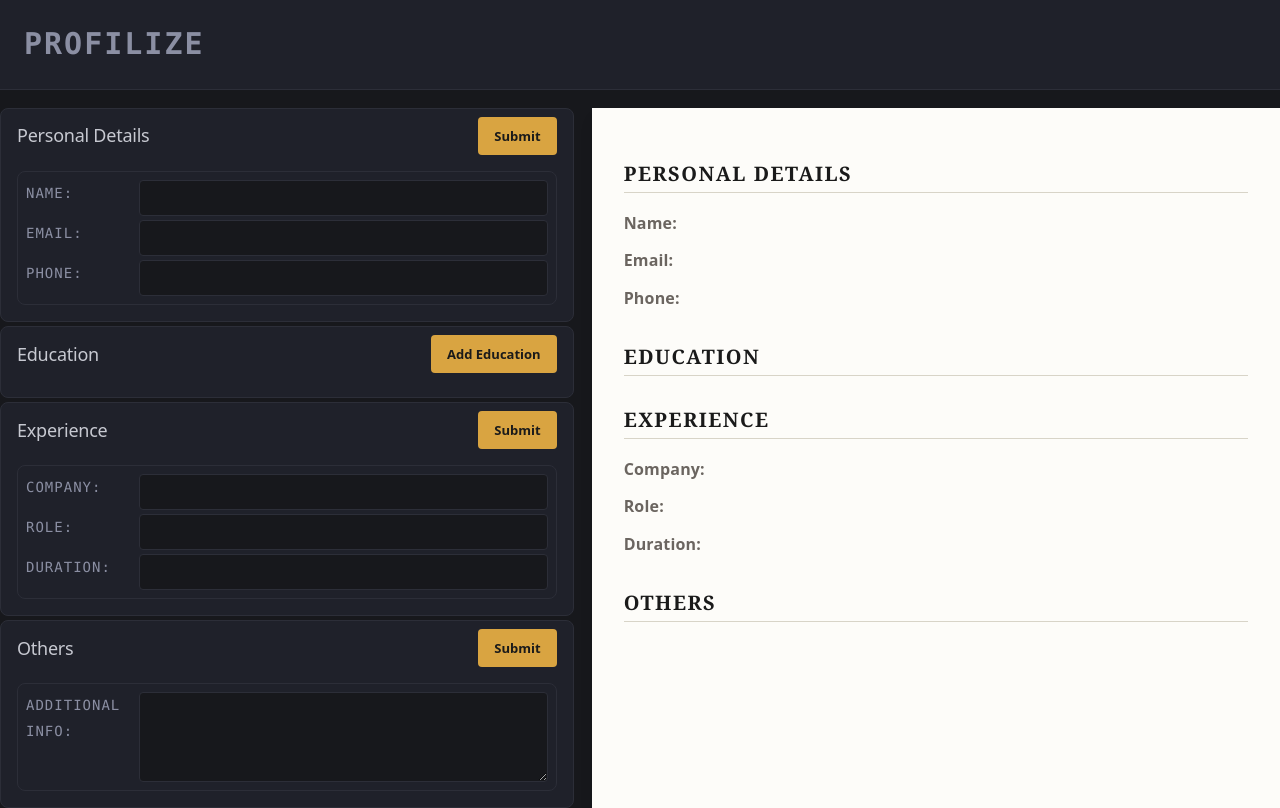
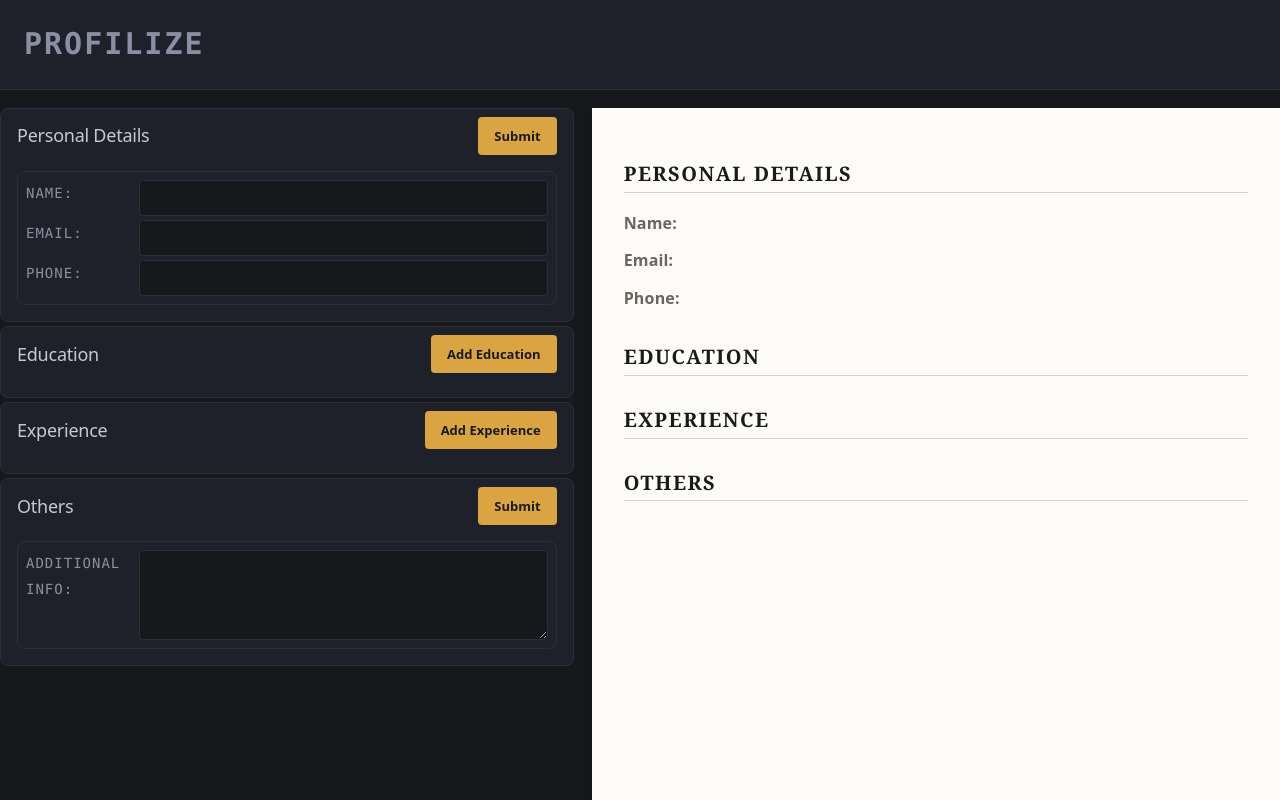
Before and after one commit to ThousandView-AJ/profilize, a React (Vite) app: page / in a window 1280 px wide. Built offline with nearby package versions, Linux system fonts and the light colour scheme.

Commit message:
add option for multiple experience fields

```diff
--- a/src/experience.jsx
+++ b/src/experience.jsx
@@ -1,23 +1,17 @@
 import { useState } from 'react';
 
-export const ExperienceField = ({
-  experienceDetails,
-  setExperienceDetails,
-}) => {
-  const [localExperienceDetails, setLocalExperienceDetails] =
-    useState(experienceDetails);
+function AddExperienceForm({ entry, experienceDetails, setExperienceDetails }) {
+  const [localExperienceDetails, setLocalExperienceDetails] = useState(entry);
+
+  const handleSubmit = () => {
+    setExperienceDetails(
+      experienceDetails.map((e) =>
+        e.id === entry.id ? localExperienceDetails : e
+      )
+    );
+  };
 
   return (
-    <div className="form-section">
-      <div className="form-header">
-        <h2>Experience</h2>
-        <button
-          type="button"
-          onClick={() => setExperienceDetails(localExperienceDetails)}
-        >
-          Submit
-        </button>
-      </div>
     <form>
       <div className="form-group">
         <label htmlFor="company">Company:</label>
@@ -50,6 +44,7 @@ export const ExperienceField = ({
           }
         />
       </div>
+
       <div className="form-group">
         <label htmlFor="duration">Duration:</label>
         <input
@@ -65,24 +60,69 @@ export const ExperienceField = ({
           }
         />
       </div>
+
+      <button type="button" onClick={handleSubmit}>
+        Submit
+      </button>
     </form>
+  );
+}
+
+export const ExperienceField = ({
+  experienceDetails,
+  setExperienceDetails,
+}) => {
+  return (
+    <div className="form-section">
+      <div className="form-header">
+        <h2>Experience</h2>
+        <button
+          className="AddButton"
+          type="button"
+          onClick={() =>
+            setExperienceDetails([
+              ...experienceDetails,
+              {
+                id: crypto.randomUUID(),
+                company: '',
+                role: '',
+                duration: '',
+              },
+            ])
+          }
+        >
+          Add Experience
+        </button>
+      </div>
+      {experienceDetails.map((element) => (
+        <AddExperienceForm
+          key={element.id}
+          entry={element}
+          experienceDetails={experienceDetails}
+          setExperienceDetails={setExperienceDetails}
+        />
+      ))}
     </div>
   );
 };
 
 export function ExperienceView({ experienceDetails }) {
   return (
-    <div className="experienceView">
+    <>
       <h2>Experience</h2>
+      {experienceDetails.map((element) => (
+        <div key={element.id} className="experienceView">
           <p>
-        <strong>Company:</strong> {experienceDetails.company}
+            <strong>Company:</strong> {element.company}
           </p>
           <p>
-        <strong>Role:</strong> {experienceDetails.role}
+            <strong>Role:</strong> {element.role}
           </p>
           <p>
-        <strong>Duration:</strong> {experienceDetails.duration}
+            <strong>Duration:</strong> {element.duration}
           </p>
         </div>
+      ))}
+    </>
   );
 }
--- a/src/profilize.jsx
+++ b/src/profilize.jsx
@@ -11,11 +11,7 @@ export function Profilize() {
     phone: '',
   });
   const [educationDetails, setEducationDetails] = useState([]);
-  const [experienceDetails, setExperienceDetails] = useState({
-    company: '',
-    role: '',
-    duration: '',
-  });
+  const [experienceDetails, setExperienceDetails] = useState([]);
   const [otherDetails, setOtherDetails] = useState('');
   return (
     <>
```
Lines whose indentation alone changed are shown as unchanged.
